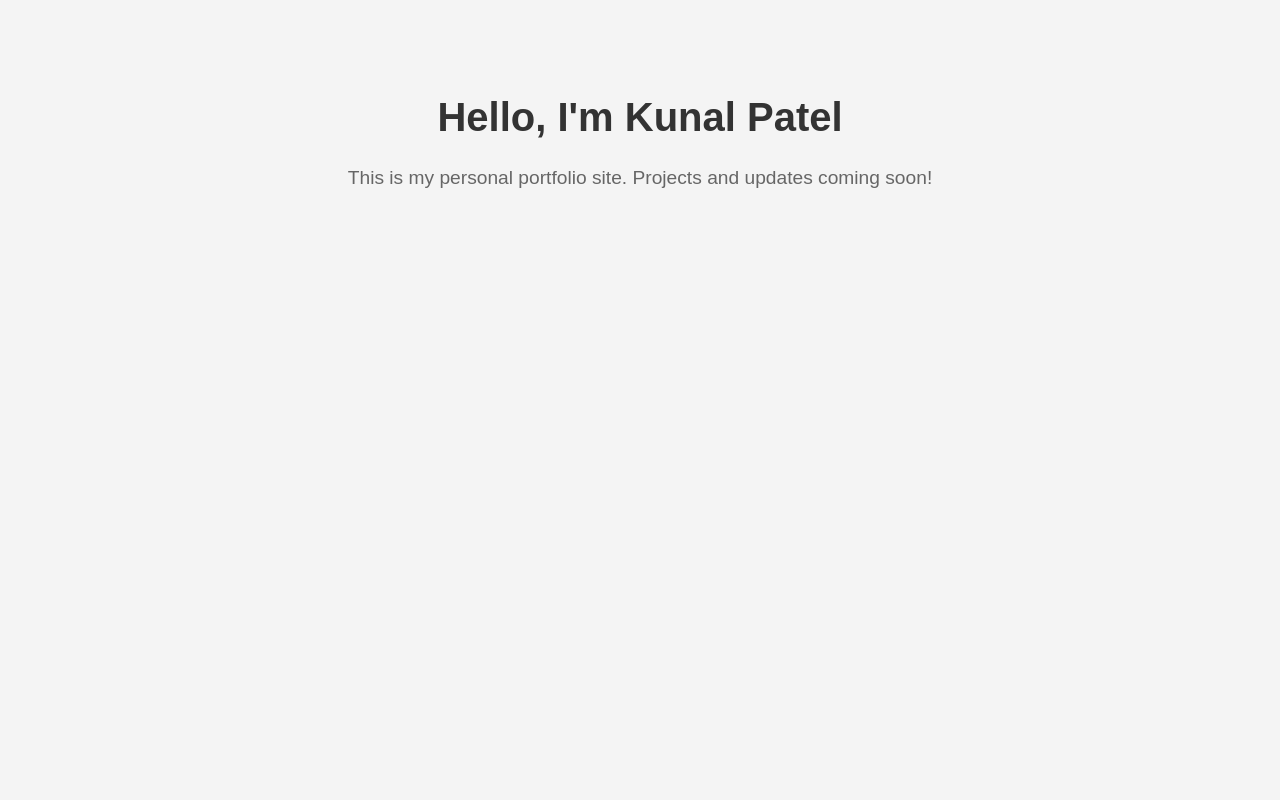
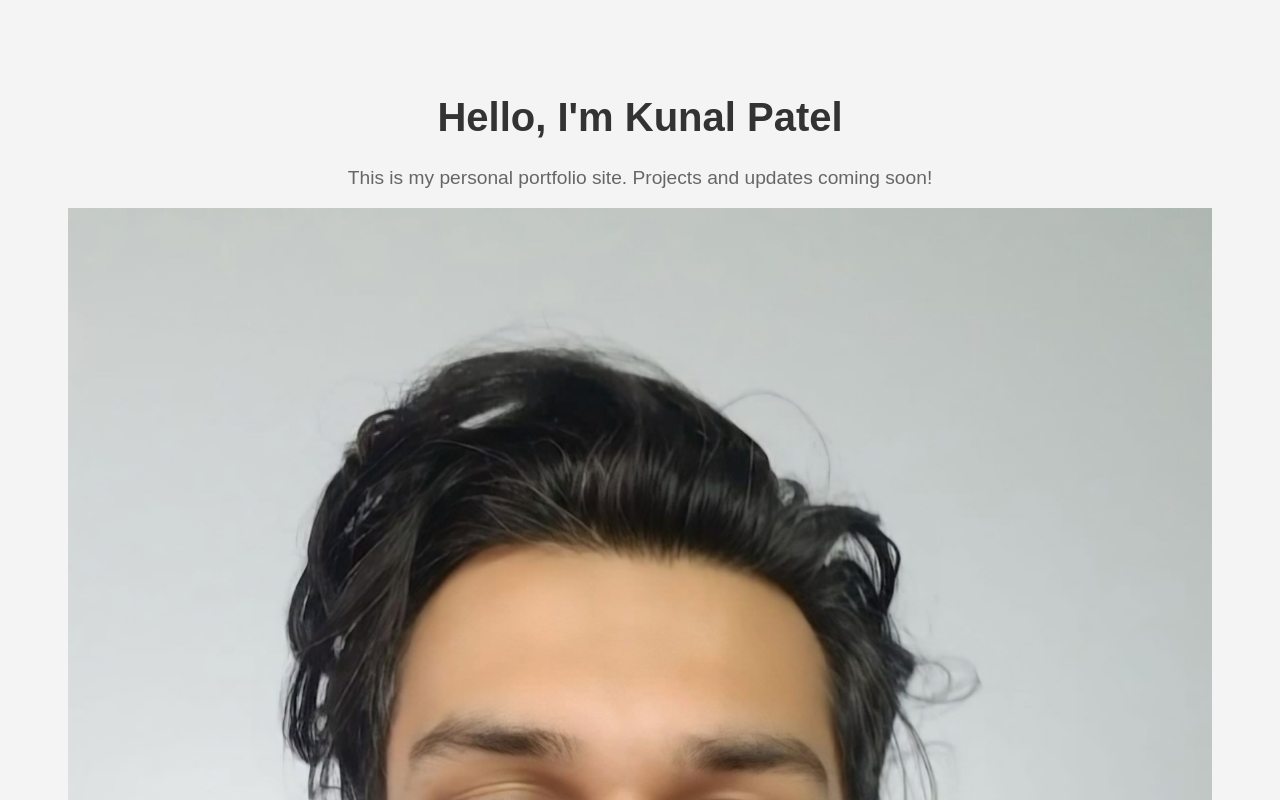
Before and after one commit to patelkr07/kunalpatel.net, a plain HTML site: page index.html in a window 1280 px wide. Shown: the top 800 px of the page. Drawn offline with Linux system fonts and the light colour scheme.

Commit message:
Added photo

```diff
--- a/index.html
+++ b/index.html
@@ -25,5 +25,8 @@
 <body>
     <h1>Hello, I'm Kunal Patel</h1>
     <p>This is my personal portfolio site. Projects and updates coming soon!</p>
+    <img src="./assets/Kuni-Photo-1.jpg" alt="Kunal Patel" style="max-width: 100%; height: auto;">
+
 </body>
+
 </html>
```
Also changed, not shown: assets/Kuni-Photo-1.jpg (added).
